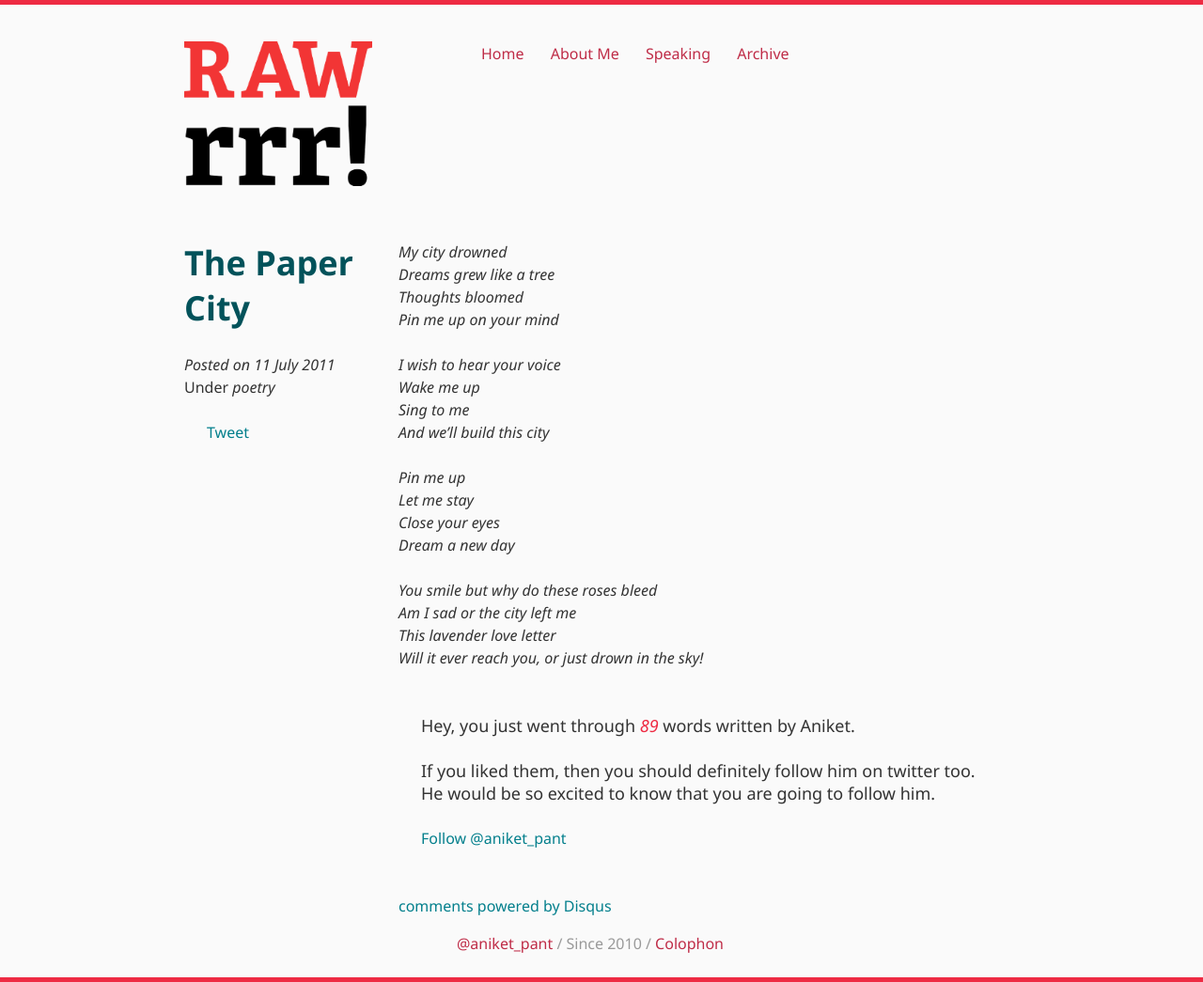
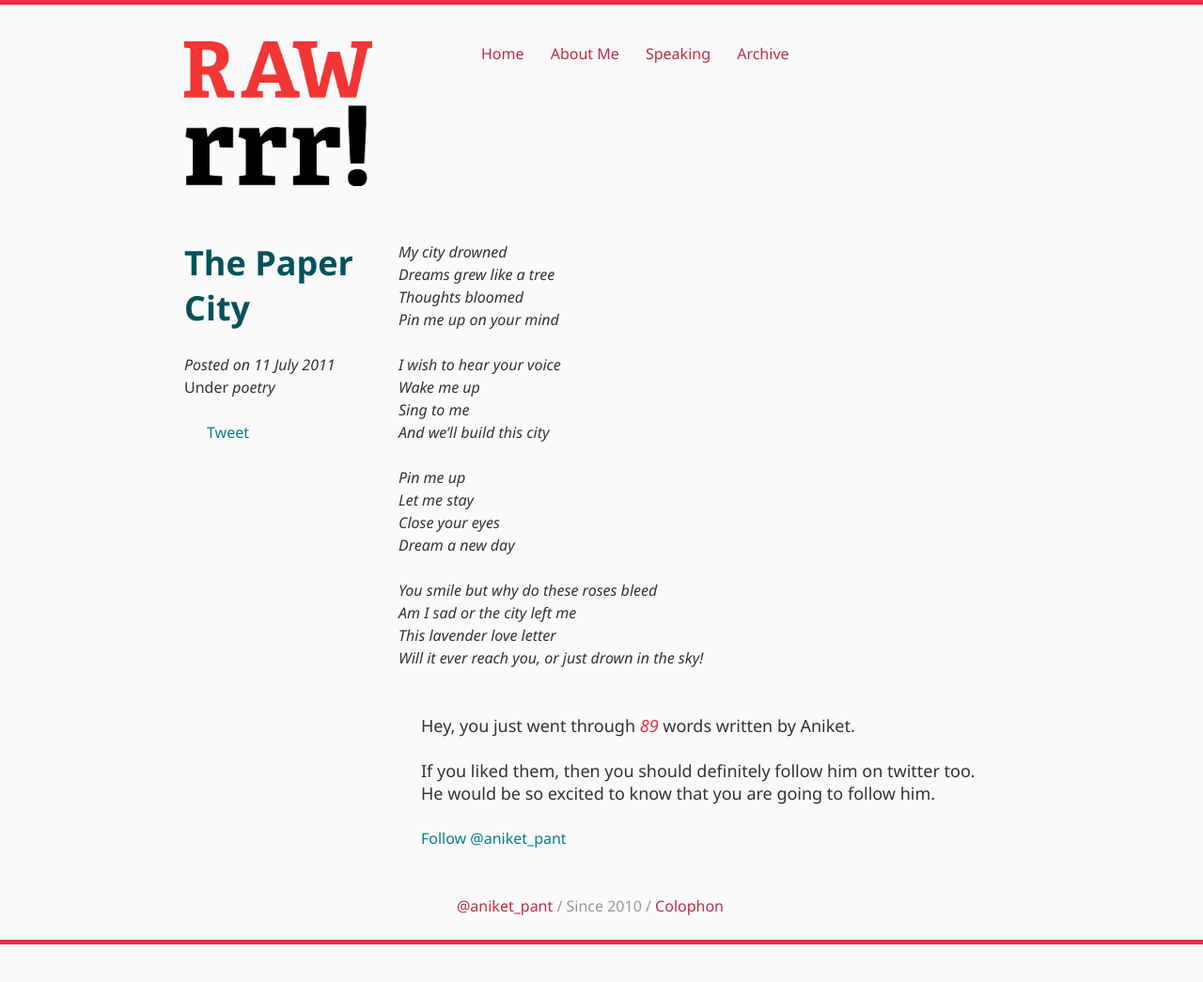
Before and after one commit to aniketpant/aniketpant.github.com, a Jekyll site: the page built from _posts/2011-07-11-the-paper-city.md, in a window 1280 px wide. Shown: the whole page at 94% size. Built offline with Jekyll 4.4.1, drawn with Linux system fonts in a browser that asks for light colours; nearby versions of some CDN libraries; library files that are not in the unit come from our copies; comment, search, counter and statistics services are not loaded; after the commit the page ends 1021 px from its top, so only the background shows below that; some of the changed lines change nothing that is shown.

Commit message:
CHANGED: disqus removed
Signed-off-by: Aniket Pant <me@aniketpant.com>

```diff
--- a/_layouts/post.html
+++ b/_layouts/post.html
@@ -24,11 +24,6 @@
       <a href="https://twitter.com/aniket_pant" class="twitter-follow-button" data-show-count="false">Follow @aniket_pant</a>
     </section>
 
-    <div id="disqus_thread"></div>
-    <noscript>Please enable JavaScript to view the <a href="http://disqus.com/?ref_noscript">comments powered by Disqus.</a></noscript>
-    <a href="http://disqus.com" class="dsq-brlink">comments powered by <span class="logo-disqus">Disqus</span></a>
-	</div>
-
 </div><!-- post -->
 
 <script src="//ajax.googleapis.com/ajax/libs/jquery/1.5.1/jquery.min.js"></script>
@@ -36,19 +31,9 @@
 <script src="/assets/js/rainbow-custom.min.js"></script>
 
 <script type="text/javascript">
-    $(document).ready(function() {
-      $('#boastful').boastful({
-          empty_message: '<p>Bah! Why ain\'t anyone tweeting this.</p>'
-      });
+  $(document).ready(function() {
+    $('#boastful').boastful({
+        empty_message: '<p>Bah! Why ain\'t anyone tweeting this.</p>'
     });
-
-    /* * * CONFIGURATION VARIABLES: EDIT BEFORE PASTING INTO YOUR WEBPAGE * * */
-    var disqus_shortname = 'aniketpant'; // required: replace example with your forum shortname
-
-    /* * * DON'T EDIT BELOW THIS LINE * * */
-    (function() {
-        var dsq = document.createElement('script'); dsq.type = 'text/javascript'; dsq.async = true;
-        dsq.src = 'http://' + disqus_shortname + '.disqus.com/embed.js';
-        (document.getElementsByTagName('head')[0] || document.getElementsByTagName('body')[0]).appendChild(dsq);
-    })();
+  });
 </script>
```
